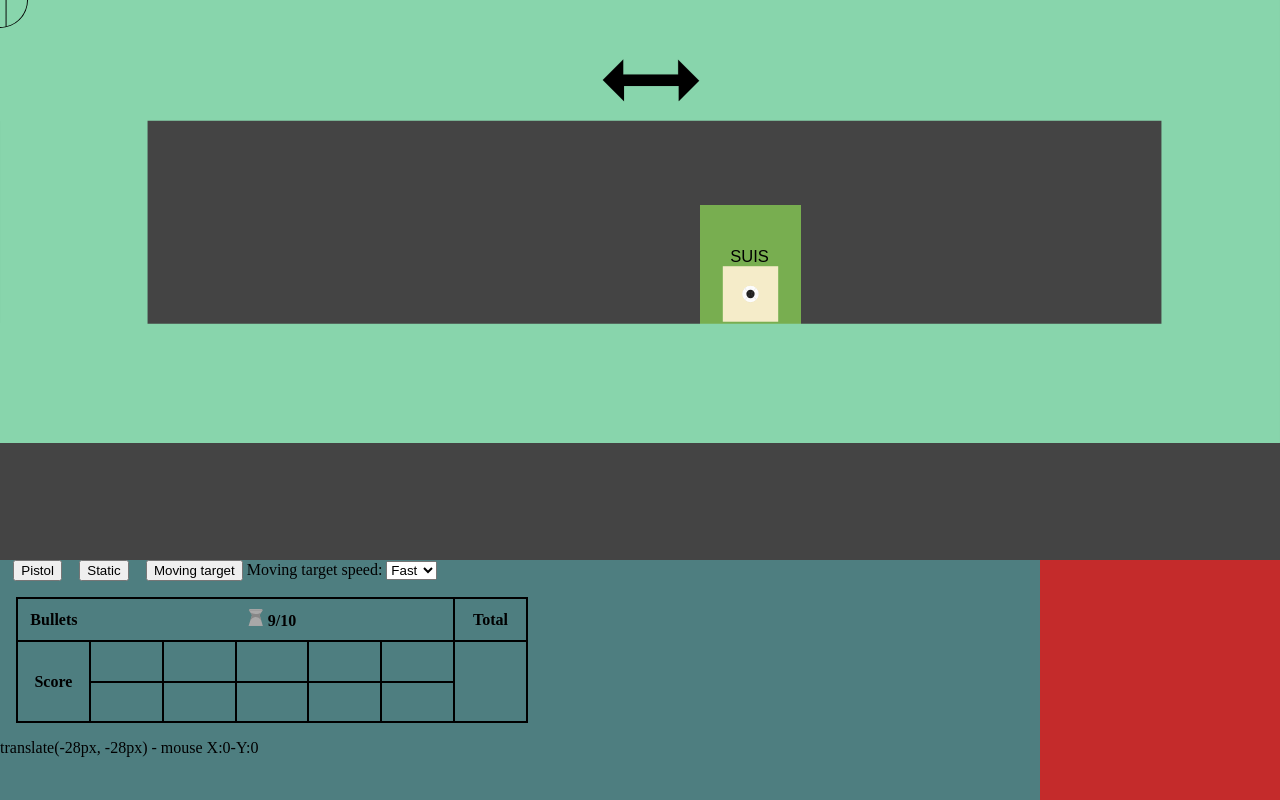
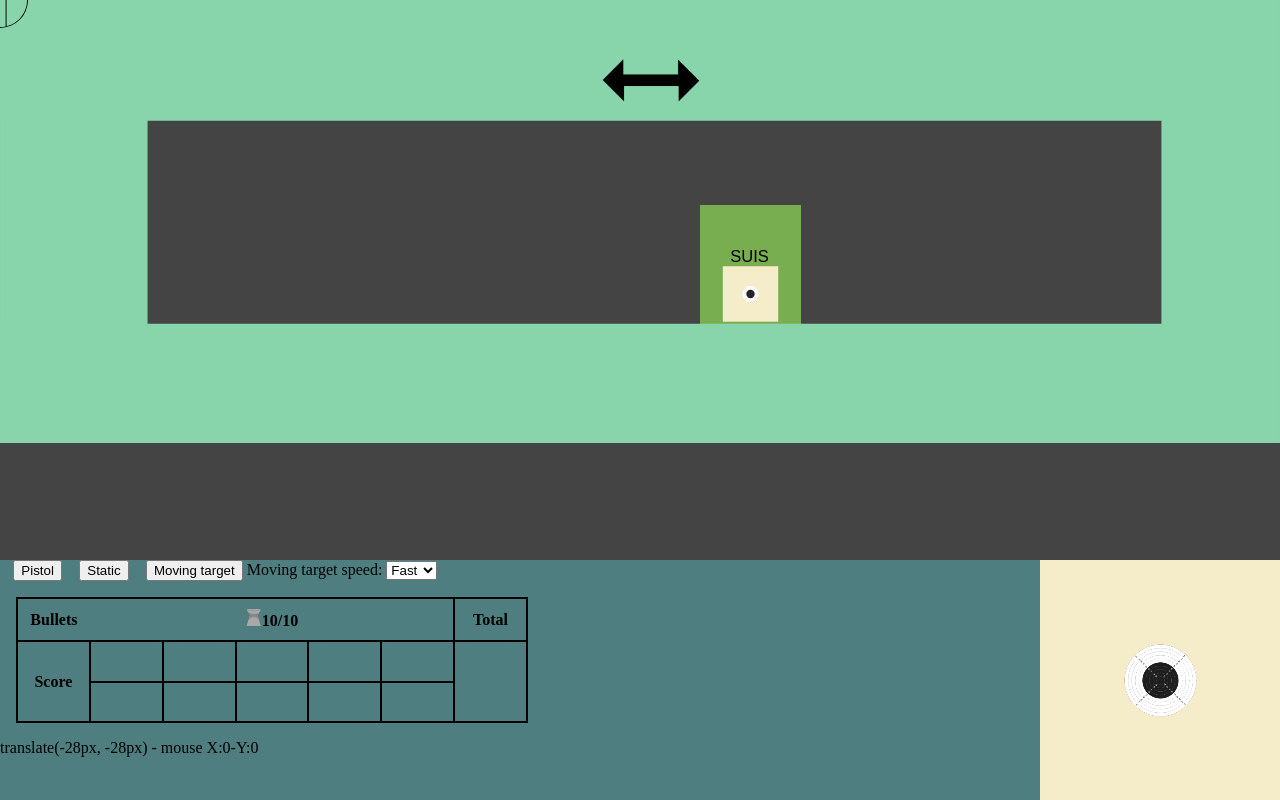
Before and after one commit to ropm/VWD, a plain HTML site: page ISSF.html in a window 1280 px wide. Both pictures are taken after a click on the button "Moving target". Drawn offline with Linux system fonts and the light colour scheme.

Commit message:
Siistimistä ja taulujen paperit tiodostoiksi

```diff
--- a/ISSF.html
+++ b/ISSF.html
@@ -12,6 +12,9 @@
     </head>
     <body onload="main()">
       <div class="top" onclick="addScore()" onmouseover="mouseHover(101)">
+            <img src="PaperPistol.svg" style="display:none" id="paperPistol"/>
+            <img src="PaperStatic.svg" style="display:none" id="paperStatic"/>
+            <img src="PaperMoving.svg" style="display:none" id="paperMoving"/>
             <img src="TargetPistol.svg" style="display:none" class="target tStatic" id="targetPistol"/>
             <img src="TargetStatic.svg" style="display:none" class="target tStatic" id="targetStatic"/>
             <img src="TargetMoving.svg" style="display:none" class="target tMoving" id="targetMoving"/>
@@ -58,7 +61,6 @@
               	<p id="reticle_coords"></p>
             </div>
             <canvas id="myCanvas"></canvas>
-
         </div>
     </body>
 </html>
--- a/code.js
+++ b/code.js
@@ -21,6 +21,7 @@ function main() {
 
     animate();
     setInterval(calcDelta, 20);
+    drawShot(false);
 }
 
 function addScore(hit){
@@ -243,7 +244,10 @@ function animate() {
 function changePistol() {
     CURRENT = "Pistol";
     resetScore();
+    drawShot(false);
+
     toggleSpeedSelect(true);
+
     document.getElementById("scopePistol").style.display = "inline";
     document.getElementById("targetPistol").style.display = "inline";
 
@@ -257,7 +261,10 @@ function changePistol() {
 function changeStatic() {
     CURRENT = "Static";
     resetScore();
+    drawShot(false);
+
     toggleSpeedSelect(true);
+
     document.getElementById("scopeStatic").style.display = "inline";
     document.getElementById("targetStatic").style.display = "inline";
 
@@ -271,9 +278,12 @@ function changeStatic() {
 function changeMoving() {
     CURRENT = "Moving";
     resetScore();
+    drawShot(false);
+
     toggleSpeedSelect(false);
     intervalClear();
     animate();
+
     document.getElementById("scopeMoving").style.display = "inline";
     document.getElementById("targetMoving").style.display = "inline";
     document.getElementById("frameMoving").style.display = "inline";
@@ -302,7 +312,7 @@ function resetScore() {
     SCORE_TABLE.children[0].children[1].children[0].innerHTML = "Score";
     SCORE_TABLE.children[0].children[1].children[6].innerHTML = "&nbsp";
 
-    document.getElementById("scoreTable").children[0].children[0].children[1].innerHTML = "<img src=\"bullet.svg\">" + `  ${10 - CURRENT_BULLET}` + "/10"
+    document.getElementById("scoreTable").children[0].children[0].children[1].innerHTML = "<img src=\"bullet.svg\">10/10"
 }
 
 /*$(document).ready(function () {
@@ -318,4 +328,16 @@ function resetScore() {
 
 });*/
 
+function drawShot(shot) {
+    if (shot) {
+        //TODO
+    } else {
+        var canvas = document.getElementById("myCanvas");
+        canvas.width = 640;
+        canvas.height = 640;
+        var context = canvas.getContext('2d');
+        context.drawImage(document.getElementById("paper" + CURRENT), 0, 0);
+    }
+}
+
 requestAnimationFrame(swayMouse);
--- a/style.css
+++ b/style.css
@@ -21,6 +21,7 @@ canvas {
 
 .base {
     width: 100vmax;
+    pointer-events: none;
     position: absolute;
     top: 0;
     left: 0;
@@ -28,6 +29,7 @@ canvas {
 
 .target {
     position: fixed;
+    pointer-events: none;
 }
 
 .tMoving {
```
Also changed, not shown: PaperMoving.svg (added), PaperPistol.svg (added), PaperStatic.svg (added). Lines whose indentation alone changed are shown as unchanged.
